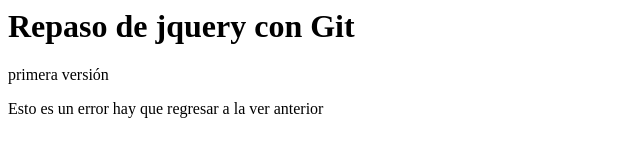
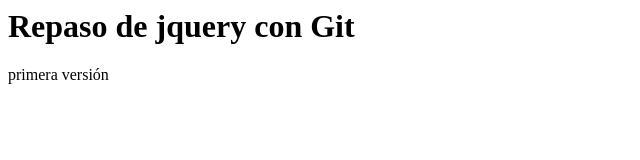
Before and after one commit to jockerman/repaso-git-jquery, a plain HTML site: page index.html in a window 1280 px wide. Shown: the whole page, without its empty margins (0-640 px from the left). Drawn offline with nearby package versions, Linux system fonts and the light colour scheme.

Commit message:
intent de desahacer el error2

```diff
--- a/index.html
+++ b/index.html
@@ -9,6 +9,5 @@
 	<body>
 		<h1>Repaso de jquery con Git</h1>
 		<p>primera versión</p>
-		<p>Esto es un error hay que regresar a la ver anterior</p>
 	</body>
 </html>
```
